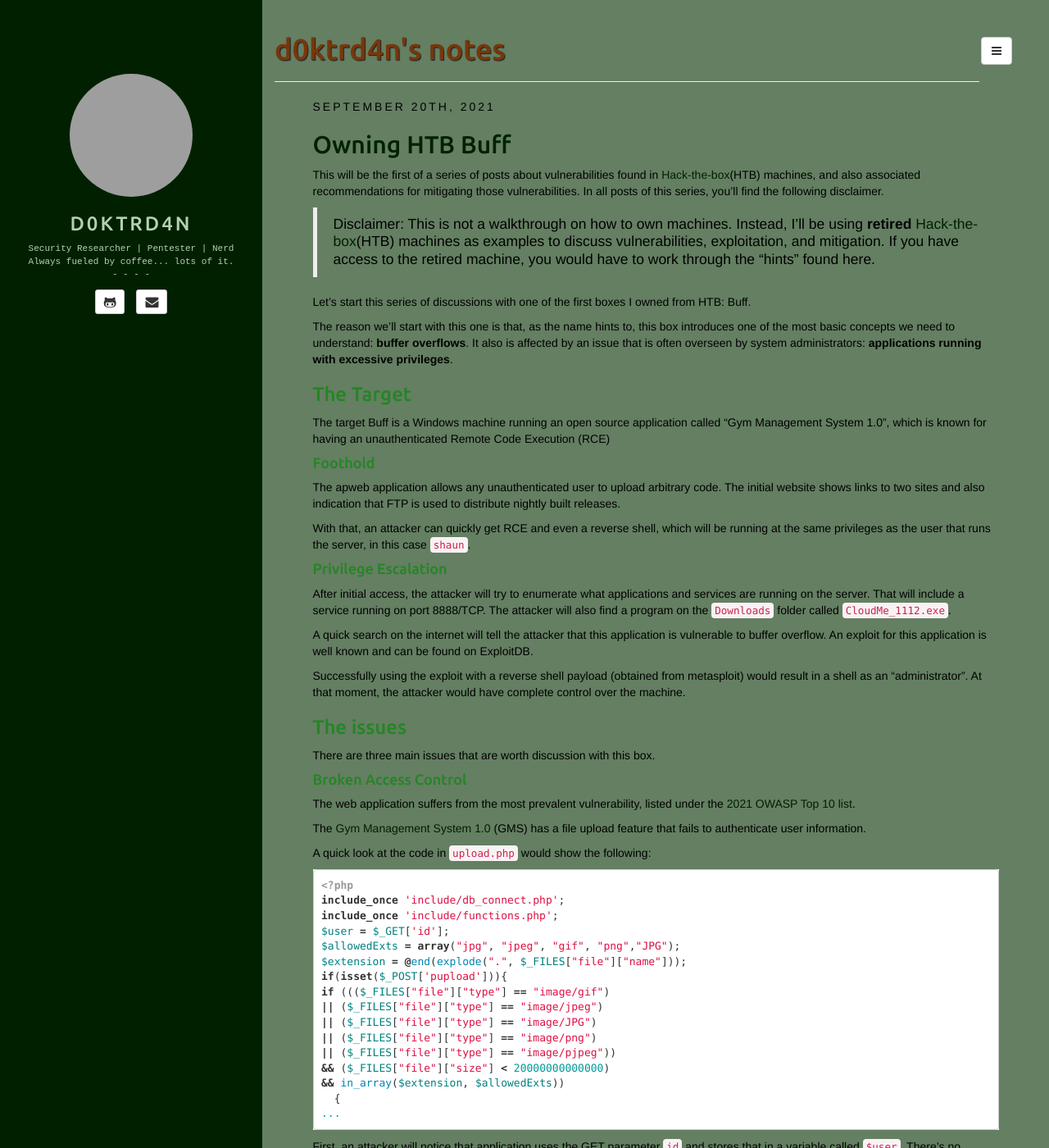
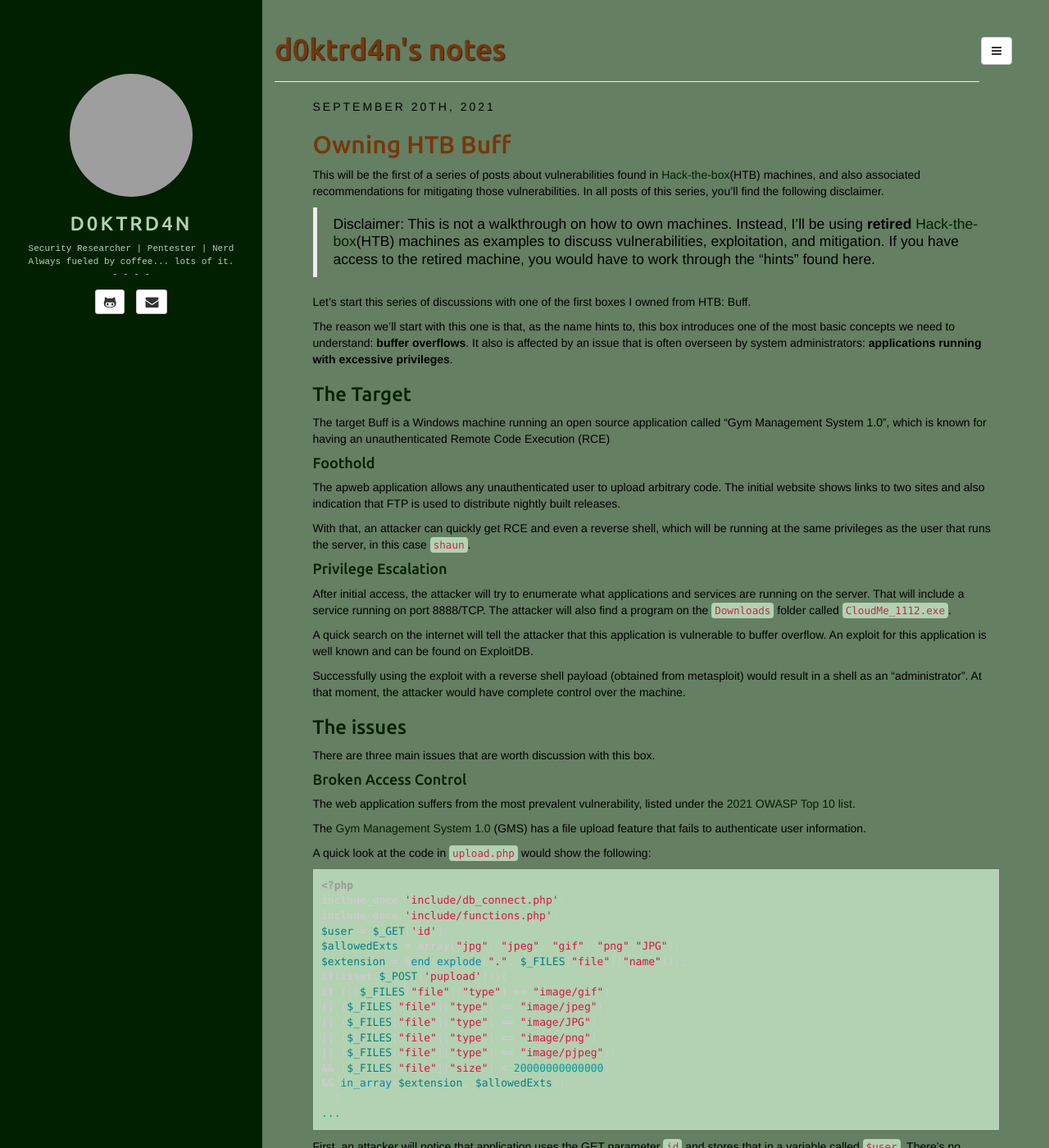
Before and after one commit to d0ktrd4n/d0ktrd4n.github.io, a Jekyll site: the page built from index.html, in a window 1280 px wide and 1400 px high. Shown: the whole window at 82% size. Built offline with Jekyll 4.4.1, drawn with Linux system fonts in a browser that asks for light colours; the list of posts is cut into pages by our own code; grey boxes are pictures that could not be loaded.

Commit message:
Update style.css

```diff
--- a/assets/css/style.css
+++ b/assets/css/style.css
@@ -130,14 +130,14 @@ article.home h4,
 article.home h5,
 article.home h6 {
 	font-family: 'Ubuntu', sans-serif;
-	color: #258524;
+	color: #002200;
 }
 
 article.home h1 a,
 article.home h2 a,
 article.home h3 a,
 article.home h4 a {
-	color: #002200;
+	color: #77370B;
 }
 article.home h1 a:hover,
 article.home h2 a:hover,
@@ -195,3 +195,15 @@ footer {
 ul.dropdown-menu>li>a>i.fa {
     width: 1.3em;
 }
+
+code {
+	background-color: #b2d2b2;
+}
+
+.highlight {
+	background: #b2d2b2
+}
+
+pre {
+	color: #ccc;
+}
```
